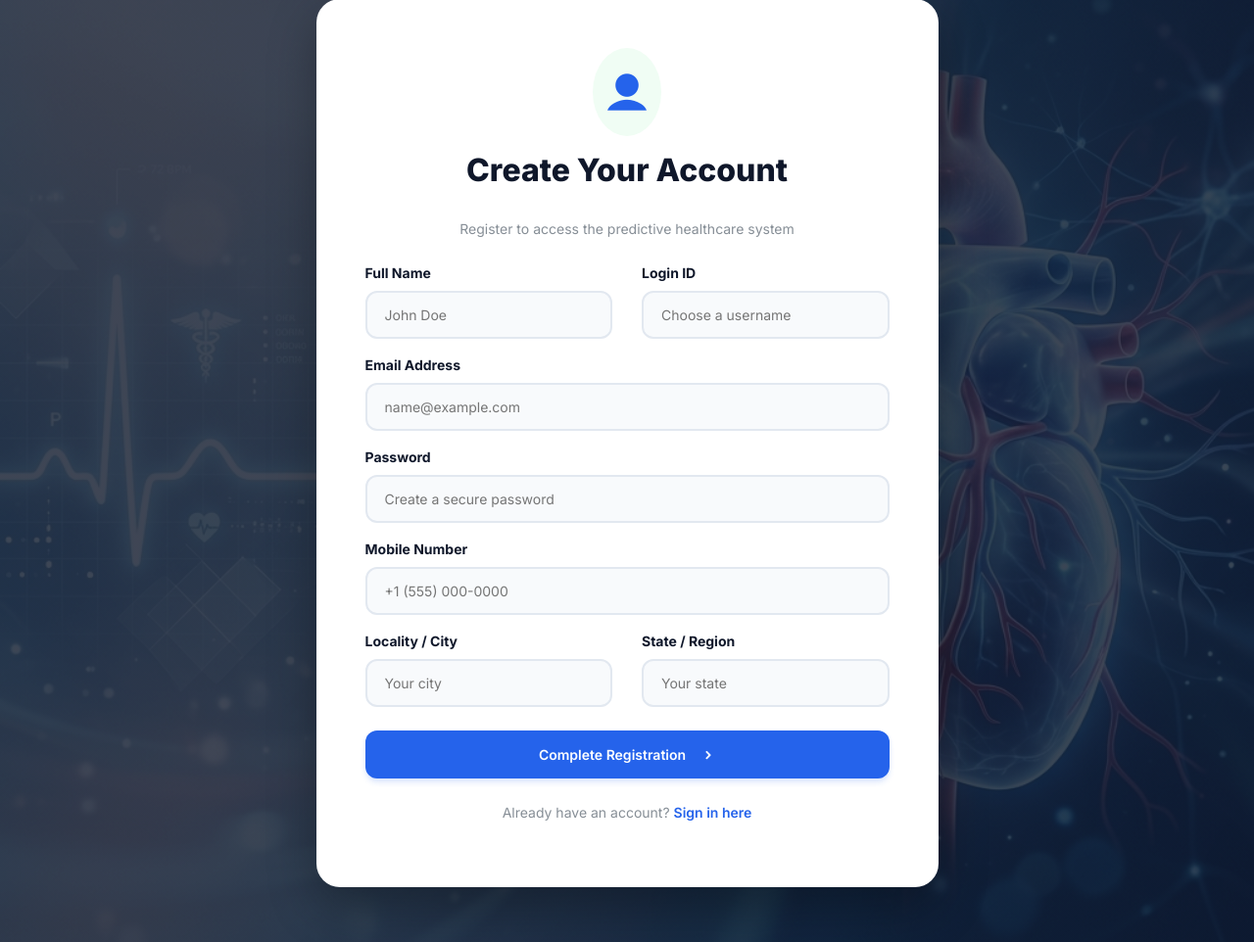
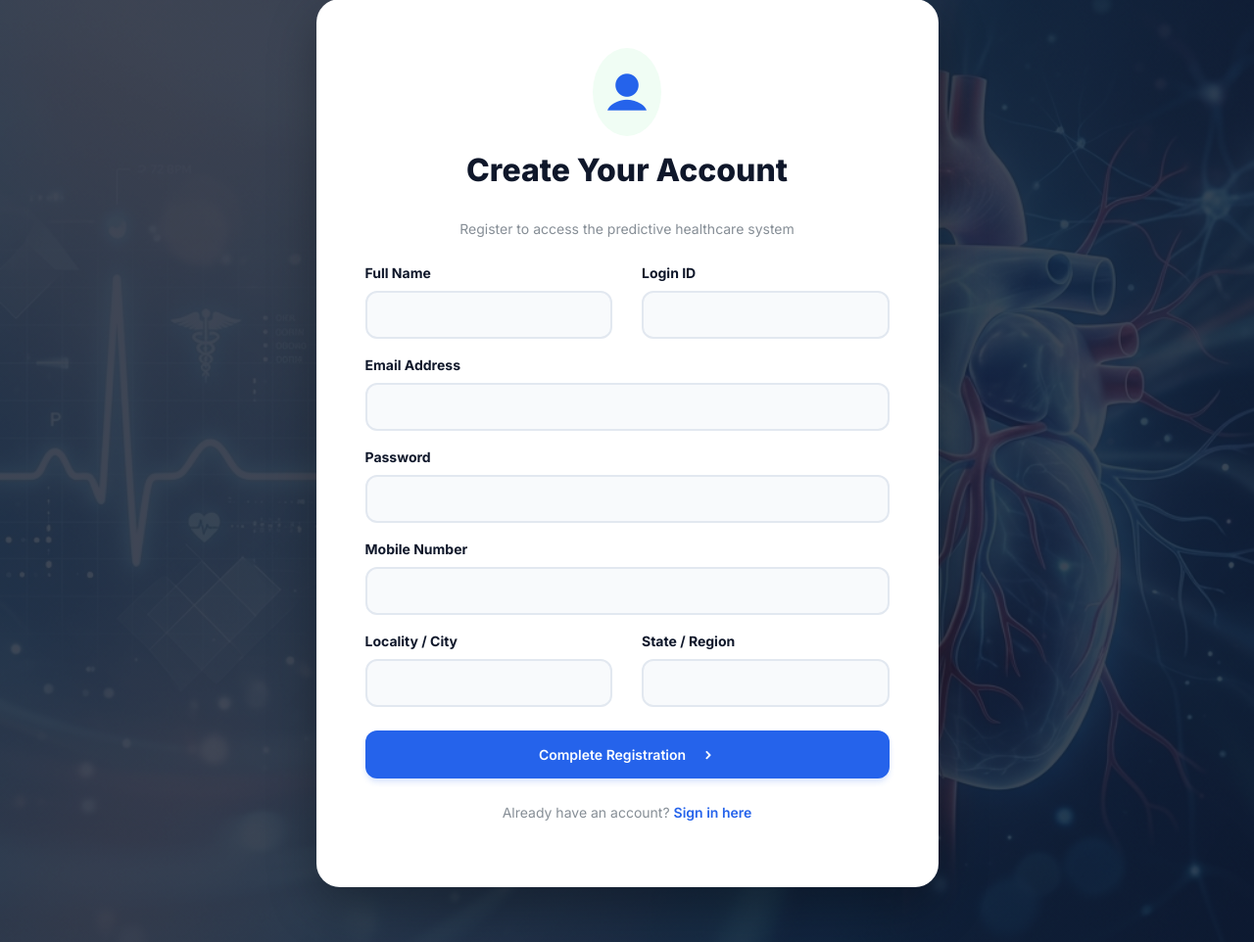
Before and after one commit to Anitha223/heart_disease_prediction, a Django app: page /userRegister in a window 1280 px wide. Shown: the part 181-1143 px from the top of the page at 98% size. Run offline with Django 4.2, Linux system fonts and the light colour scheme; parts of the project's set-up code (start-up, migrations or seed data) failed here and were passed over; some libraries are stand-ins or nearby versions.

Commit message:
Removed placheolders from register form

```diff
--- a/templates/register.html
+++ b/templates/register.html
@@ -87,31 +87,31 @@
                             <div class="row">
                                 <div class="col-md-6 mb-3">
                                     <label for="name" class="form-label font-weight-bold">Full Name</label>
-                                    <input type="text" class="form-control-premium" id="name" name="name" placeholder="John Doe" required>
+                                    <input type="text" class="form-control-premium" id="name" name="name" required>
                                 </div>
                                 <div class="col-md-6 mb-3">
                                     <label for="login-id" class="form-label font-weight-bold">Login ID</label>
-                                    <input type="text" class="form-control-premium" id="login-id" name="loginid" placeholder="Choose a username" required>
+                                    <input type="text" class="form-control-premium" id="login-id" name="loginid" required>
                                 </div>
                                 <div class="col-md-12 mb-3">
                                     <label for="email" class="form-label font-weight-bold">Email Address</label>
-                                    <input type="email" class="form-control-premium" id="email" name="email" placeholder="name@example.com" required>
+                                    <input type="email" class="form-control-premium" id="email" name="email" required>
                                 </div>
                                 <div class="col-md-12 mb-3">
                                     <label for="password" class="form-label font-weight-bold">Password</label>
-                                    <input type="password" class="form-control-premium" id="password" name="password" placeholder="Create a secure password" required>
+                                    <input type="password" class="form-control-premium" id="password" name="password" required>
                                 </div>
                                 <div class="col-md-12 mb-3">
                                     <label for="mobile" class="form-label font-weight-bold">Mobile Number</label>
-                                    <input type="tel" class="form-control-premium" id="mobile" name="mobile" placeholder="+1 (555) 000-0000" required>
+                                    <input type="tel" class="form-control-premium" id="mobile" name="mobile" required>
                                 </div>
                                 <div class="col-md-6 mb-3">
                                     <label for="locality" class="form-label font-weight-bold">Locality / City</label>
-                                    <input type="text" class="form-control-premium" id="locality" name="locality" placeholder="Your city" required>
+                                    <input type="text" class="form-control-premium" id="locality" name="locality" required>
                                 </div>
                                 <div class="col-md-6 mb-4">
                                     <label for="state" class="form-label font-weight-bold">State / Region</label>
-                                    <input type="text" class="form-control-premium" id="state" name="state" placeholder="Your state" required>
+                                    <input type="text" class="form-control-premium" id="state" name="state" required>
                                 </div>
                             </div>
 
```
